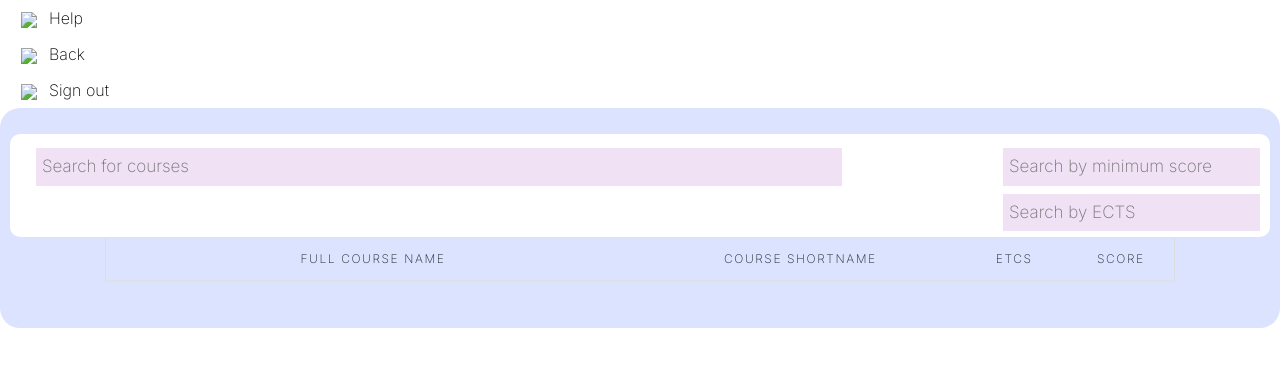
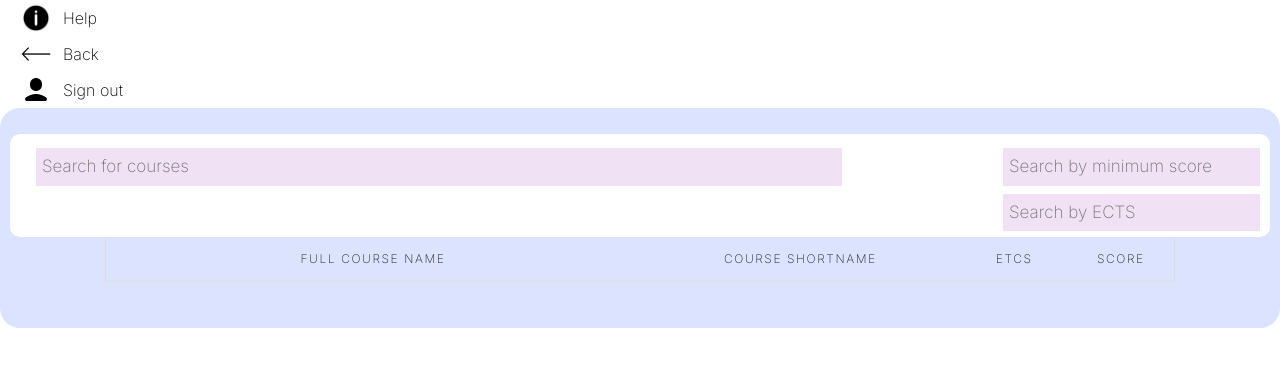
Before and after one commit to fredrikSveen/UniCourses, a plain HTML site: page templates/search.html in a window 1280 px wide. Drawn offline with nearby package versions, Linux system fonts and the light colour scheme.

Commit message:
Added missing icons

```diff
--- a/templates/search.html
+++ b/templates/search.html
@@ -16,15 +16,15 @@
             <i class="fa-regular fa-circle-info" style="color: white"></i>
             <table class="left_table">
                 <tr>
-                    <th><img src="icons/icons8-information-64.png" width="30px"></th>
+                    <th><img src="../icons/icons8-information-64.png" width="30px"></th>
                     <th><a id="help_btn" href="index.html">Help</a> </th>
                 </tr>
                 <tr>
-                    <th><img src="icons/icons8-left-arrow-50.png" width="30px"></th>
+                    <th><img src="../icons/icons8-left-arrow-50.png" width="30px"></th>
                     <th><a id="back_btn" href="index.html">Back</a></th>
                 </tr>
 				<tr>
-                    <th><img src="icons/icons8-user-30.png" width="30px"></th>
+                    <th><img src="../icons/icons8-user-30.png" width="30px"></th>
                     <th><a id="signout_btn" href="index.html">Sign out</a></th>
                 </tr>
             </table>
```
Also changed, not shown: icons/icons8-left-arrow-50.png (added).
